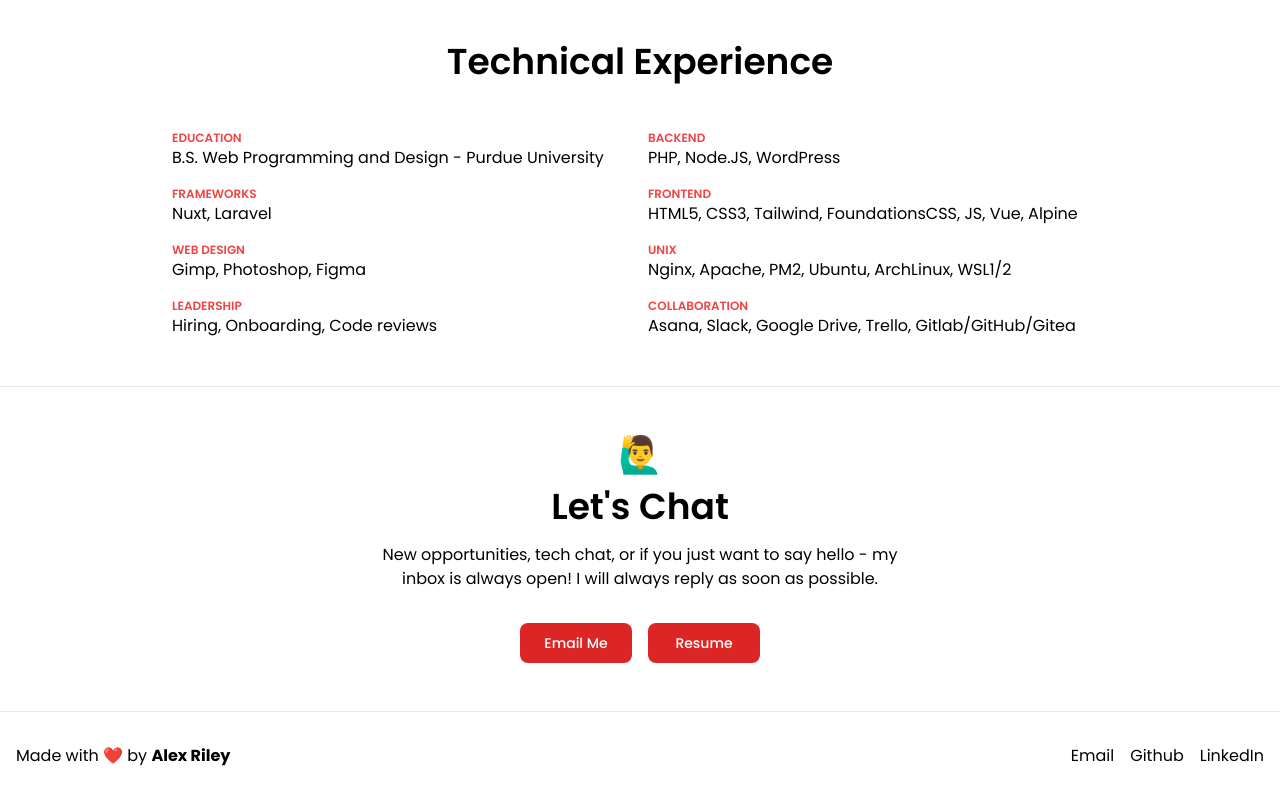
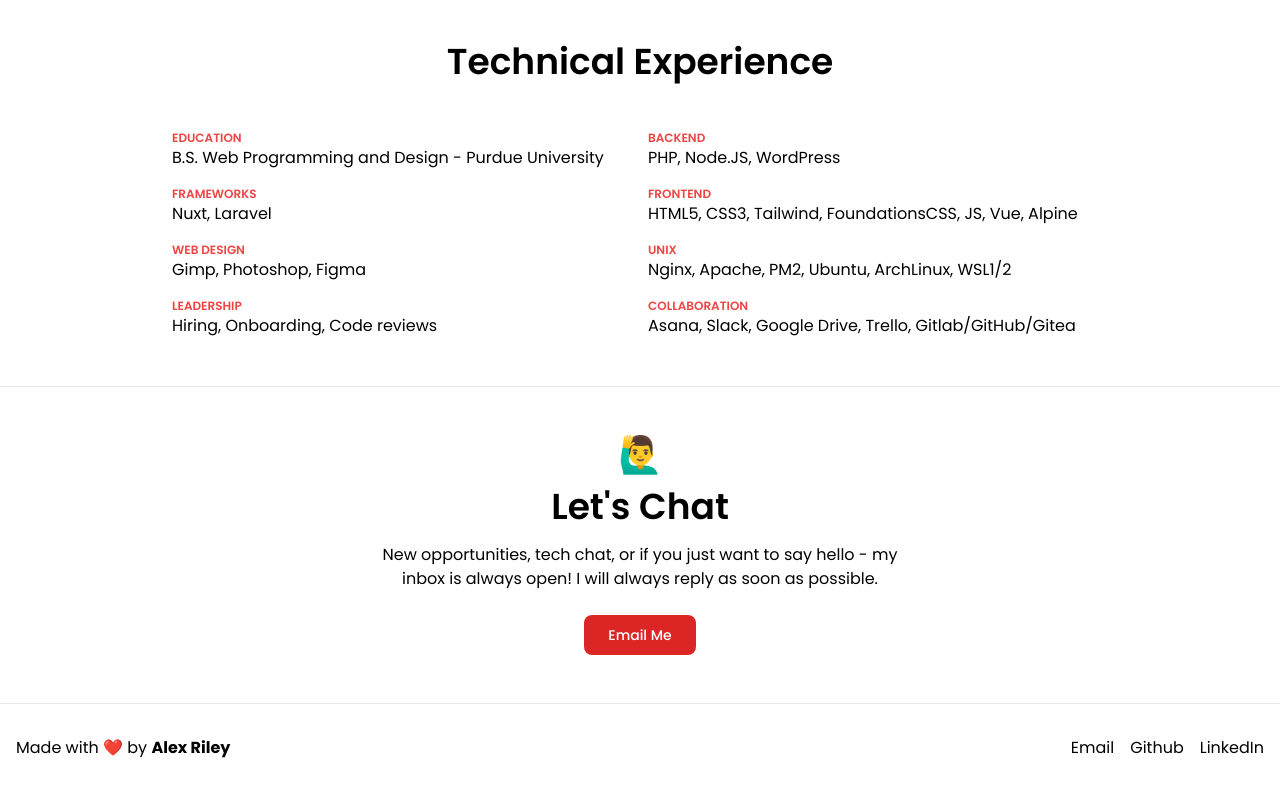
Before and after one commit to alexriley1223/alexriley.me, a Nuxt app: page / in a window 1280 px wide. Shown: the part 3673-4473 px from the top of the page. Built offline with nearby package versions, Linux system fonts and the light colour scheme.

Commit message:
fix: remove resume button

```diff
--- a/pages/index.vue
+++ b/pages/index.vue
@@ -253,14 +253,13 @@
       <div class="container mx-auto px-4">
         <span class="block text-center text-3xl lg:text-4xl mb-3">🙋‍♂️</span>
         <h4 class="text-center font-semibold mb-4 text-4xl">Let's Chat</h4>
-        <p class="text-center mb-8 w-full md:w-8/12 lg:w-5/12 mx-auto">New opportunities, tech chat, or if you just want to say hello - my inbox is always open! I will always reply
+        <p class="text-center mb-6 w-full md:w-8/12 lg:w-5/12 mx-auto">New opportunities, tech chat, or if you just want to say hello - my inbox is always open! I will always reply
           as soon as possible.
         </p>
 
         <!-- Email Button / Resume -->
-        <div class="flex justify-center space-x-4">
+        <div class="flex justify-center">
           <ElementsPrimaryButton href="mailto:alexriley1223@gmail.com" text="Email Me" />
-          <ElementsPrimaryButton href="~/assets/pdf/alexriley_resume.pdf" text="Resume" target="_blank" />
         </div>
       </div>
     </section>
```
